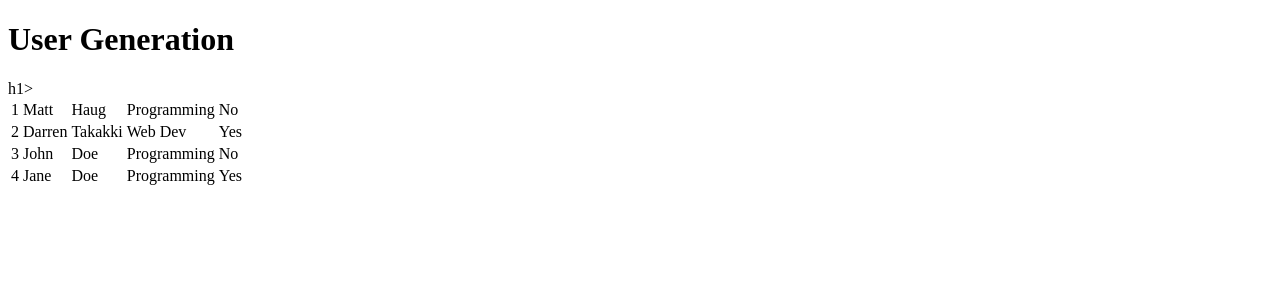
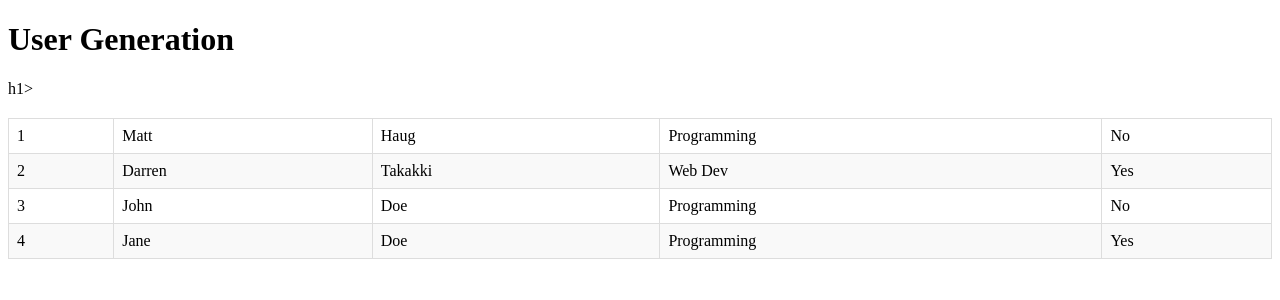
Before and after one commit to nanod24/Lab-Angular-Project, an Angular app: page / in a window 1280 px wide. Shown: the top 300 px of the page. Built offline with nearby package versions, Linux system fonts and the light colour scheme.

Commit message:
working on the student-list component

```diff
--- a/src/app/student-list/student-list.component.scss
+++ b/src/app/student-list/student-list.component.scss
@@ -0,0 +1,32 @@
+//Styles provided by ChatGpt
+.container {
+  margin: 20px;
+}
+
+h2 {
+  text-align: center;
+}
+
+table {
+  width: 100%;
+  border-collapse: collapse;
+  margin: 20px 0;
+}
+
+th, td {
+  border: 1px solid #ddd;
+  padding: 8px;
+  text-align: left;
+}
+
+th {
+  background-color: #f4f4f4;
+}
+
+tr:nth-child(even) {
+  background-color: #f9f9f9;
+}
+
+tr:hover {
+  background-color: #f1f1f1;
+}
```
